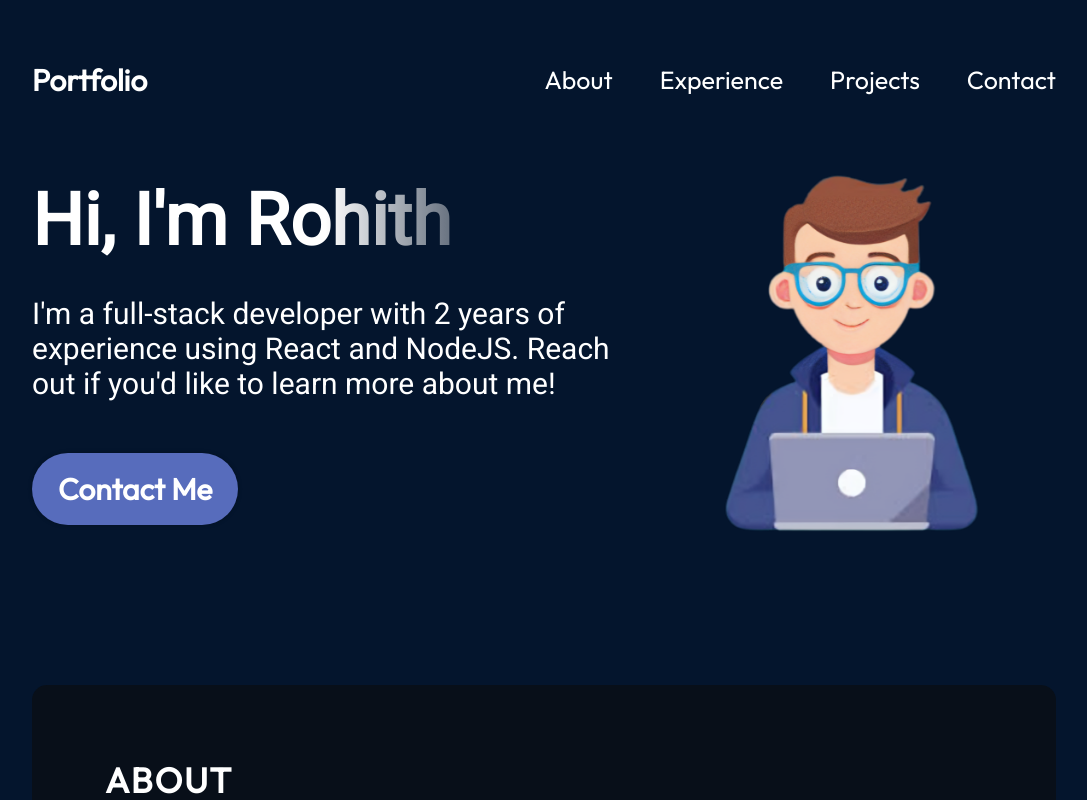
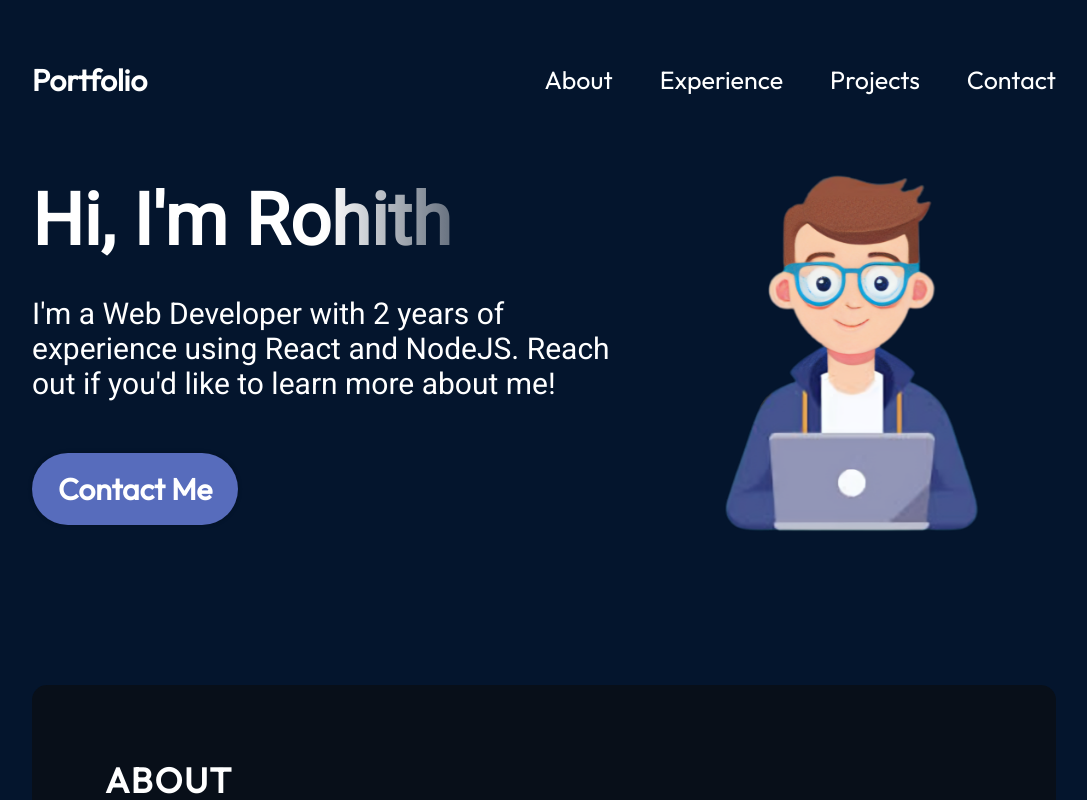
Before and after one commit to rohithl5442/Rohith-Portfolio, a React (Vite) app in the folder react-portfolio/: page / in a window 1280 px wide. Shown: the top 800 px of the page, without its empty margins (96-1183 px from the left). Built offline with nearby package versions, Linux system fonts and the light colour scheme.

Commit message:
build test

```diff
--- a/react-portfolio/src/components/Hero/Hero.jsx
+++ b/react-portfolio/src/components/Hero/Hero.jsx
@@ -9,7 +9,7 @@ export const Hero = () => {
     <div className={styles.content}>
         <h1 className={styles.title}>Hi, I'm Rohith</h1>
         <p className={styles.description}>
-            I'm a full-stack developer with 2 years of experience using React and
+            I'm a Web Developer with 2 years of experience using React and
             NodeJS. Reach out if you'd like to learn more about me!
             </p>
             <a href="mailto: hl5442@wayne.edu" className={styles.contactBtn}>Contact Me</a>
```
